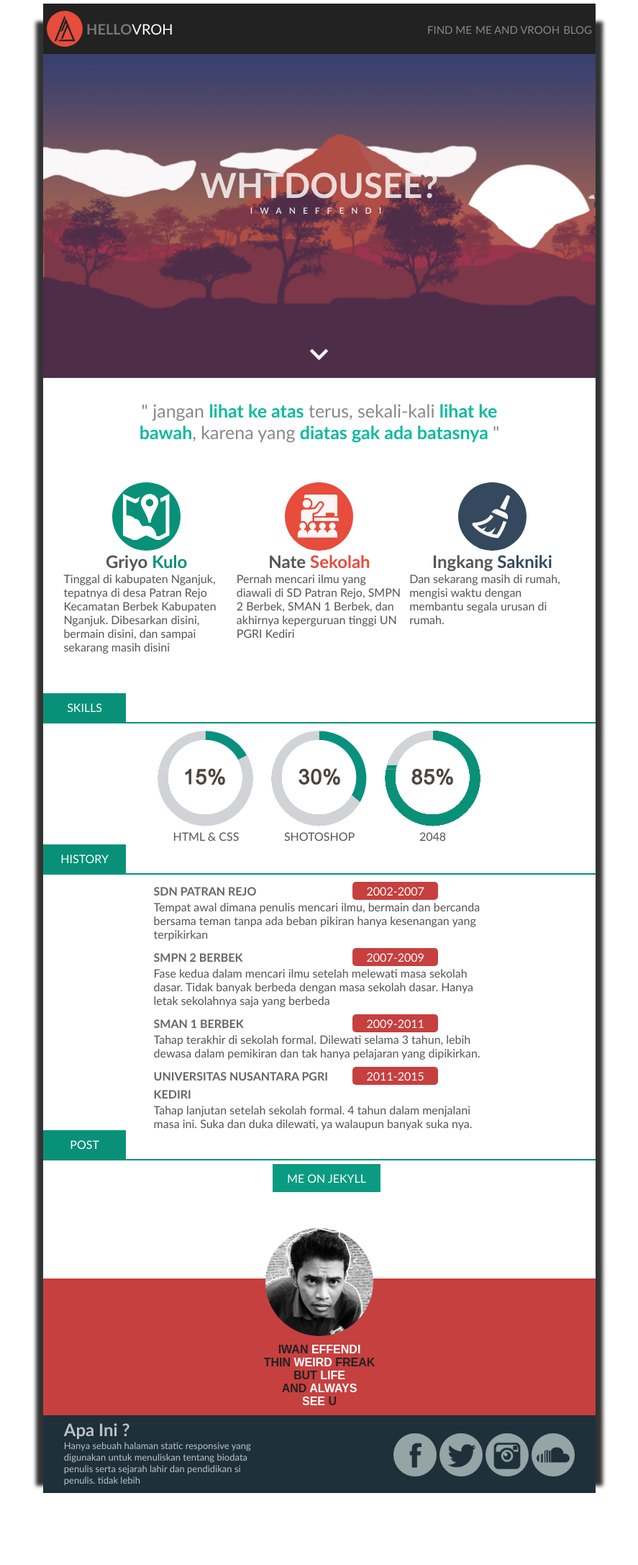
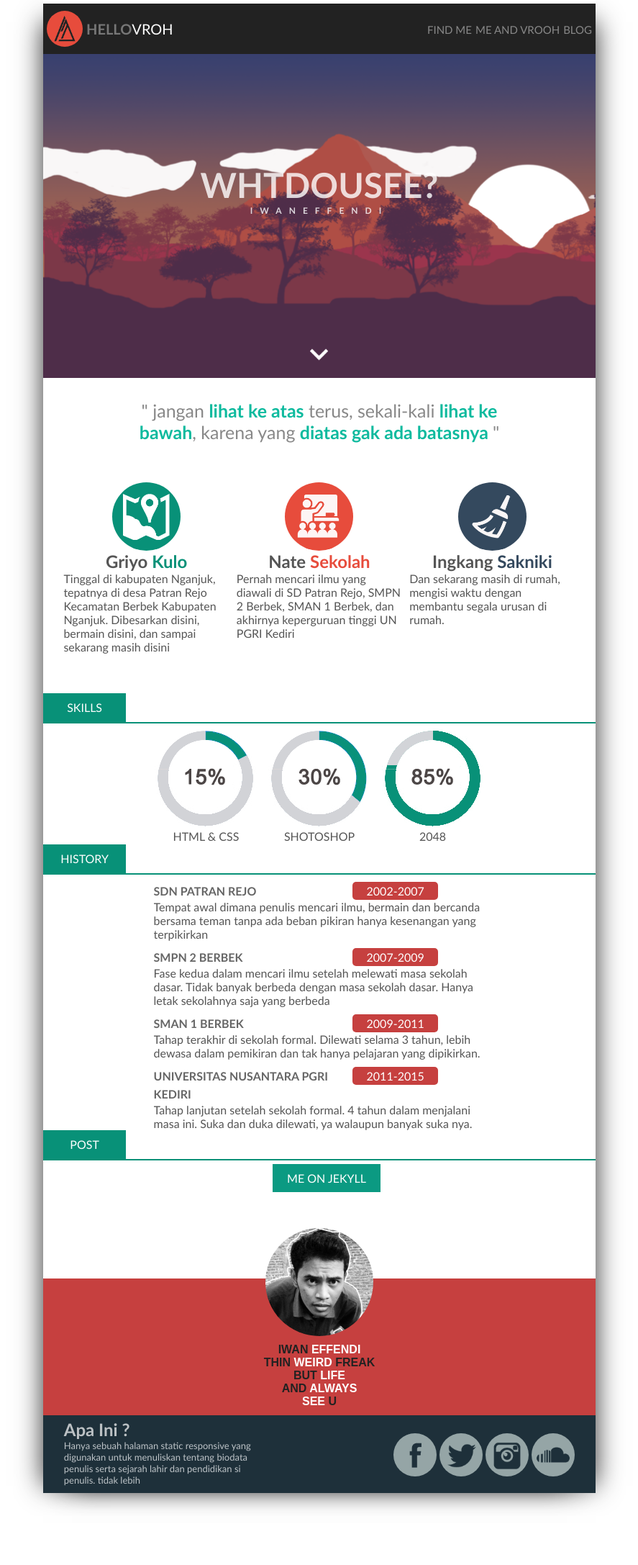
Before and after one commit to iwaneffendi/me, a Jekyll site: the page built from index.html, in a window 1280 px wide. Shown: the whole page at 72% size, without its empty margins (196-1083 px from the left). Built offline with Jekyll 4.4.1, drawn with Linux system fonts in a browser that asks for light colours.

Commit message:
Update main.css

```diff
--- a/assets/css/main.css
+++ b/assets/css/main.css
@@ -16,7 +16,7 @@ body{
 	color:#555;
 	/* double shadow */
 	/* box-shadow: horizontal, vertical, blur, blur offset, color; */
-	box-shadow: 30px 10px 5px -20px #333, -30px 10px 5px -20px #333;
+	box-shadow: 20px 10px 35px -20px #333, -20px 10px 35px -20px #333;
 
 }
 a {
```
